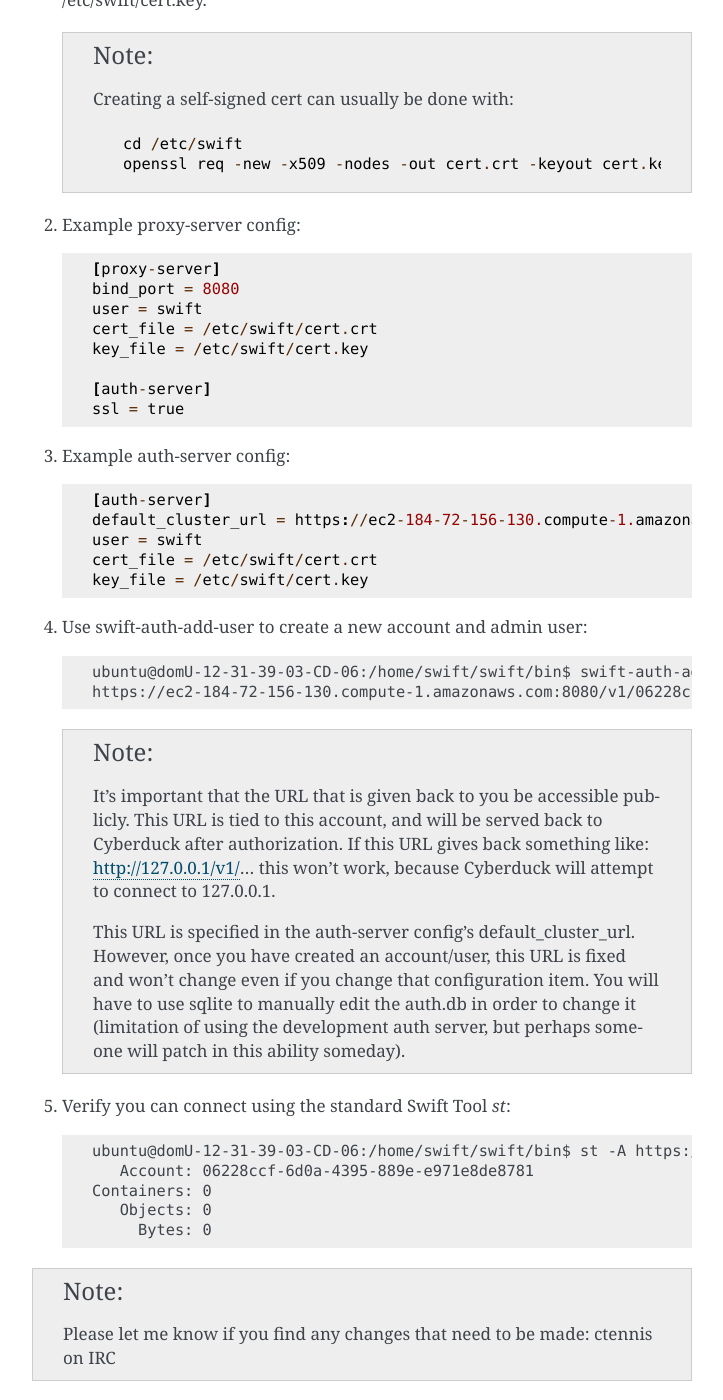
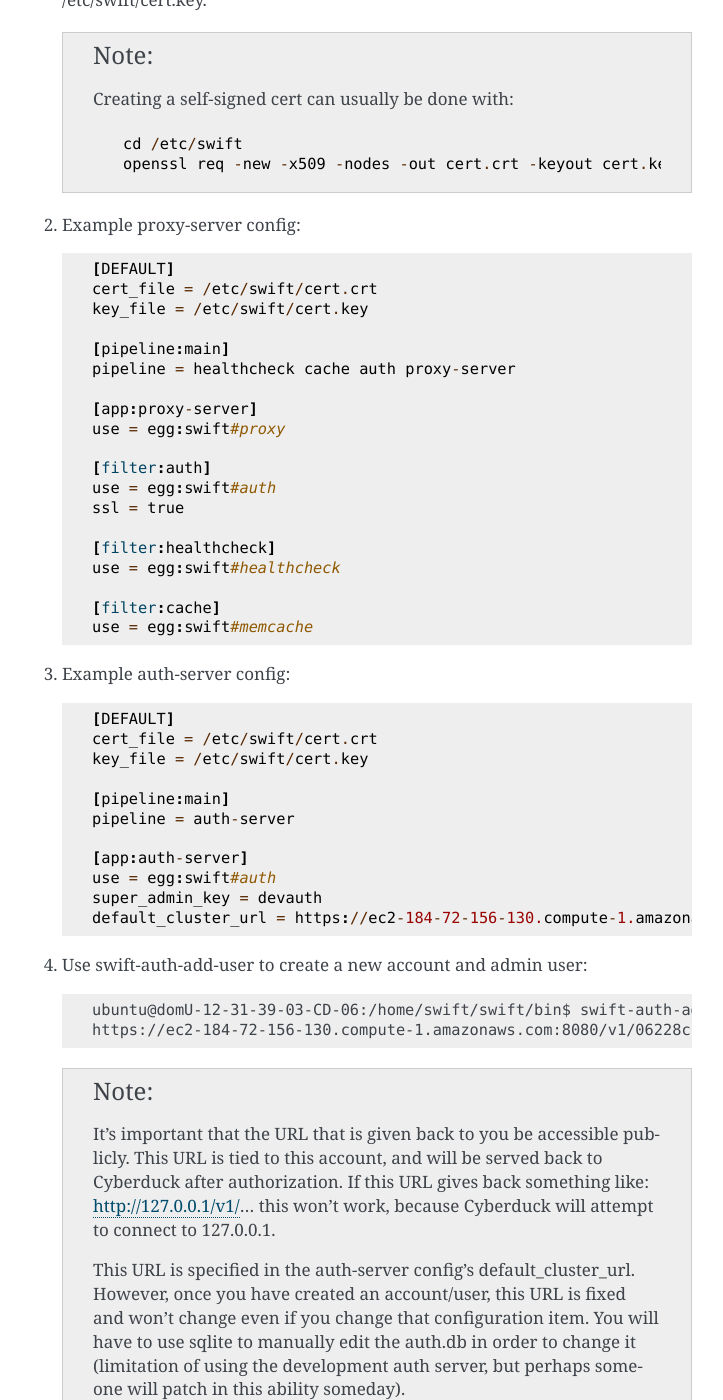
Before and after one commit to dmgerman/swift-token, a Sphinx documentation site: the page built from doc/source/howto_cyberduck.rst, in a window 1280 px wide and 1400 px high, scrolled down 2244 px. Shown: the whole window, without its empty margins (388-1111 px from the left). Built offline with Sphinx 7.4.7, drawn with Linux system fonts in a browser that asks for light colours; the version number could not be read and is left out.

Commit message:
Updated docs.

```diff
--- a/doc/source/howto_cyberduck.rst
+++ b/doc/source/howto_cyberduck.rst
@@ -90,26 +90,43 @@ Installing Swift For Use With Cyberduck
 
 #.  Example proxy-server config::
 
-        [proxy-server]
-        bind_port = 8080
-        user = swift
+        [DEFAULT]
         cert_file = /etc/swift/cert.crt
         key_file = /etc/swift/cert.key
 
-        [auth-server]
+        [pipeline:main]
+        pipeline = healthcheck cache auth proxy-server
+
+        [app:proxy-server]
+        use = egg:swift#proxy
+
+        [filter:auth]
+        use = egg:swift#auth
         ssl = true
+
+        [filter:healthcheck]
+        use = egg:swift#healthcheck
+
+        [filter:cache]
+        use = egg:swift#memcache
 
 #.  Example auth-server config::
 
-        [auth-server]
-        default_cluster_url = https://ec2-184-72-156-130.compute-1.amazonaws.com:8080/v1
-        user = swift
+        [DEFAULT]
         cert_file = /etc/swift/cert.crt
         key_file = /etc/swift/cert.key
 
+        [pipeline:main]
+        pipeline = auth-server
+
+        [app:auth-server]
+        use = egg:swift#auth
+        super_admin_key = devauth
+        default_cluster_url = https://ec2-184-72-156-130.compute-1.amazonaws.com:8080/v1
+
 #.  Use swift-auth-add-user to create a new account and admin user::
 
-        ubuntu@domU-12-31-39-03-CD-06:/home/swift/swift/bin$ swift-auth-add-user --admin a3 b3 c3
+        ubuntu@domU-12-31-39-03-CD-06:/home/swift/swift/bin$ swift-auth-add-user -K devauth -a a3 b3 c3
         https://ec2-184-72-156-130.compute-1.amazonaws.com:8080/v1/06228ccf-6d0a-4395-889e-e971e8de8781
 
     .. note::
```
Also changed, not shown: doc/source/development_auth.rst (+7 -4 lines), 1 other file.
